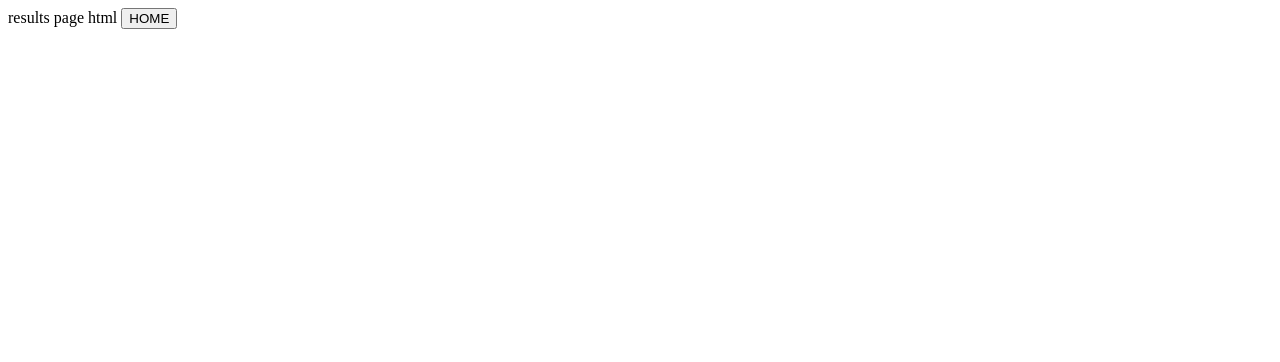
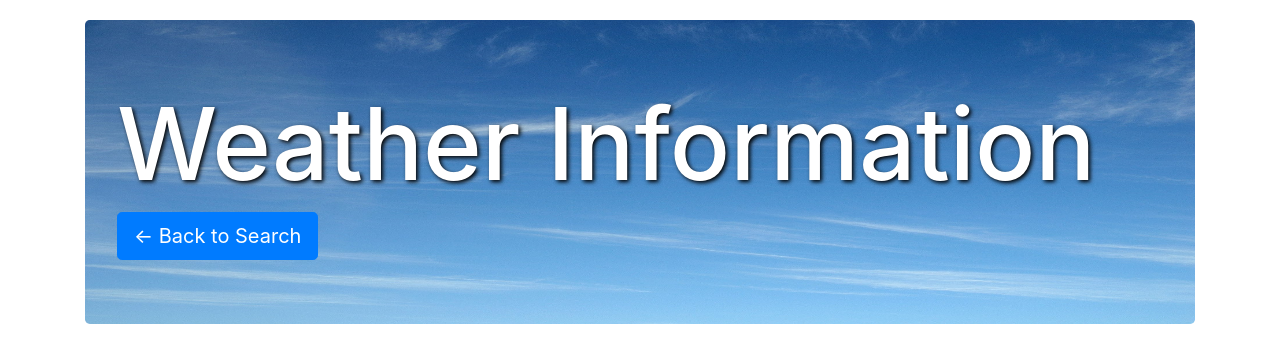
Before and after one commit to caameron/CS565_Final_Project, a plain HTML site: page results.html in a window 1280 px wide. Drawn offline with nearby package versions, Linux system fonts and the light colour scheme.

Commit message:
added basic layout and back button

```diff
--- a/results.html
+++ b/results.html
@@ -3,12 +3,32 @@
   <head>
     <meta charset="utf-8">
     <script type="text/javascript" src="https://cdnjs.cloudflare.com/ajax/libs/jquery/3.3.1/jquery.min.js"></script>
+    <link rel="stylesheet" type="text/css" href="https://cdnjs.cloudflare.com/ajax/libs/twitter-bootstrap/4.1.0/css/bootstrap.min.css" />
+    <script type="text/javascript" src="https://cdnjs.cloudflare.com/ajax/libs/twitter-bootstrap/4.1.0/js/bootstrap.min.js"></script>
     <title>CS565 Project Results Page</title>
     <title></title>
+    <style type="text/css">
+    .jumbotron{
+      margin-top: 20px;
+      background-image: url("public/blue-sky.jpg");
+      background-size: 100% 100%;
+      color: white;
+    }
+    h1 {
+  color: white;
+  text-shadow: 2px 2px 4px #000000;
+  font-size: 100px;
+}
+    </style>
   </head>
   <body>
-    results page html
-    <button type="button" id="to_home">HOME</button>
+    <div class="container">
+      <div class="jumbotron">
+        <h1>Weather Information</h1>
+        <button type="button" id = "to_home" class="btn btn-primary btn-lg">&larr; Back to Search</button>
+      </div>
+    </div>
+    <!-- <button type="button" id = "to_home" class="btn btn-primary btn-lg">&larr; Back to Search</button> -->
   </body>
 
   <script type="text/javascript">
```
Also changed, not shown: public/blue-sky.jpg (added), public/weather.jpg (added), 1 other file.
